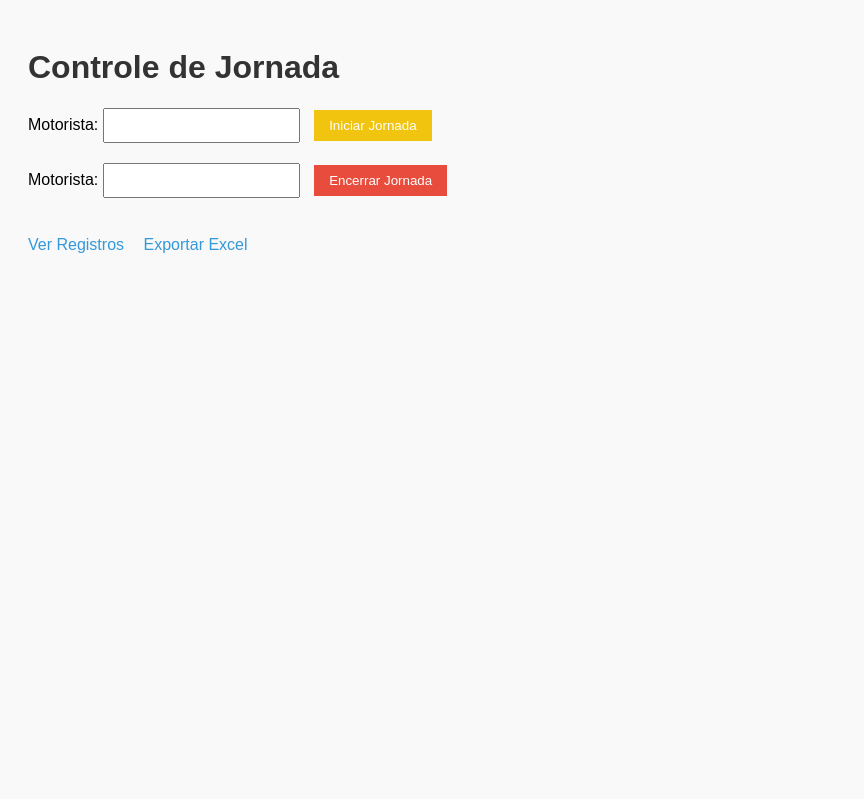
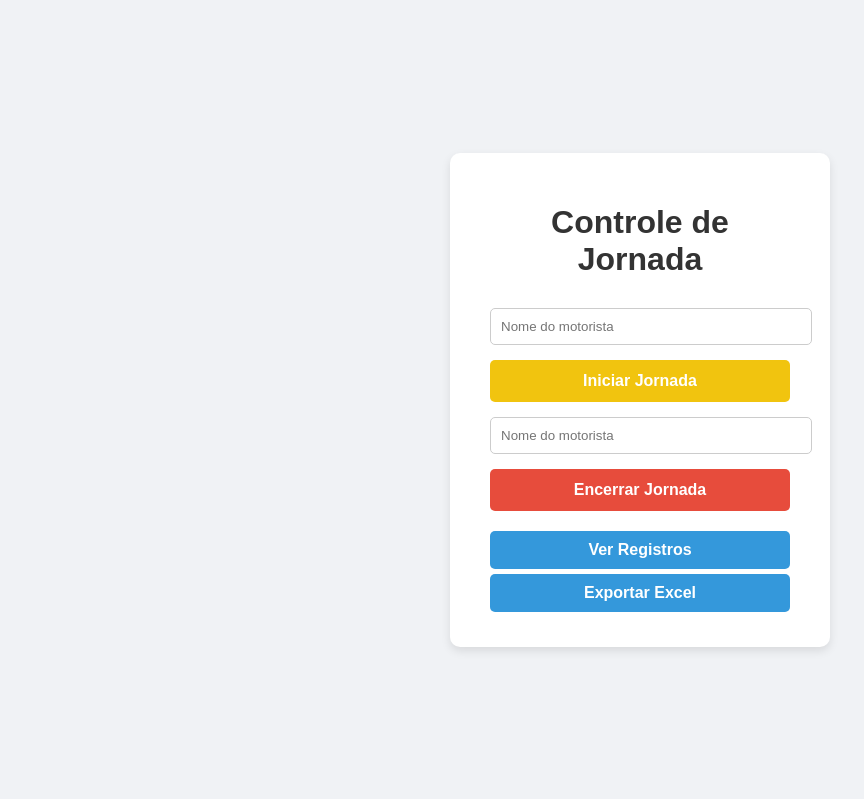
Before and after one commit to Hanselmorey/app-jornada, a Flask app: page / in a window 1280 px wide. Shown: the whole page, without its empty margins (0-864 px from the left). Run offline with Flask 3, Linux system fonts and the light colour scheme.

Commit message:
Restaurando layout estilizado centralizado com botões coloridos e flash

```diff
--- a/templates/index.html
+++ b/templates/index.html
@@ -5,47 +5,74 @@
     <style>
         body {
             font-family: Arial, sans-serif;
-            background-color: #f9f9f9;
-            padding: 20px;
+            background-color: #f0f2f5;
+            display: flex;
+            flex-direction: column;
+            align-items: center;
+            justify-content: center;
+            min-height: 100vh;
+            margin: 0;
         }
         h1 {
+            margin-bottom: 30px;
             color: #333;
         }
-        form {
-            margin-bottom: 20px;
+        .container {
+            background-color: white;
+            padding: 30px 40px;
+            border-radius: 10px;
+            box-shadow: 0px 4px 10px rgba(0,0,0,0.1);
+            text-align: center;
+            width: 300px;
         }
         input[type="text"] {
-            padding: 8px;
-            margin-right: 10px;
+            width: 100%;
+            padding: 10px;
+            margin-bottom: 15px;
+            border: 1px solid #ccc;
+            border-radius: 5px;
         }
         button {
-            padding: 8px 15px;
+            width: 100%;
+            padding: 12px;
+            margin-bottom: 15px;
             border: none;
+            border-radius: 5px;
             color: white;
+            font-weight: bold;
             cursor: pointer;
+            font-size: 16px;
         }
         .btn-iniciar { background-color: #f1c40f; }  /* amarelo */
         .btn-encerrar { background-color: #e74c3c; } /* vermelho */
-        a {
-            margin-right: 15px;
+        .btn-link {
+            display: block;
             text-decoration: none;
-            color: #3498db;
+            padding: 10px;
+            margin: 5px 0;
+            background-color: #3498db;
+            color: white;
+            border-radius: 5px;
+            font-weight: bold;
         }
         .flash-success {
             background-color: #2ecc71;
             color: white;
             padding: 10px;
             margin-bottom: 15px;
+            border-radius: 5px;
         }
         .flash-error {
             background-color: #e74c3c;
             color: white;
             padding: 10px;
             margin-bottom: 15px;
+            border-radius: 5px;
         }
     </style>
 </head>
 <body>
+    <div class="container">
         <h1>Controle de Jornada</h1>
 
         {% with messages = get_flashed_messages(with_categories=true) %}
@@ -57,19 +84,17 @@
         {% endwith %}
 
         <form method="POST" action="/iniciar">
-        <label>Motorista:</label>
-        <input type="text" name="motorista" required>
+            <input type="text" name="motorista" placeholder="Nome do motorista" required>
             <button type="submit" class="btn-iniciar">Iniciar Jornada</button>
         </form>
 
         <form method="POST" action="/encerrar">
-        <label>Motorista:</label>
-        <input type="text" name="motorista" required>
+            <input type="text" name="motorista" placeholder="Nome do motorista" required>
             <button type="submit" class="btn-encerrar">Encerrar Jornada</button>
         </form>
 
-    <br>
-    <a href="/registros">Ver Registros</a>
-    <a href="/exportar">Exportar Excel</a>
+        <a href="/registros" class="btn-link">Ver Registros</a>
+        <a href="/exportar" class="btn-link">Exportar Excel</a>
+    </div>
 </body>
 </html>
```
Also changed, not shown: templates/registros.html (+18 -8 lines). Lines whose indentation alone changed are shown as unchanged.
